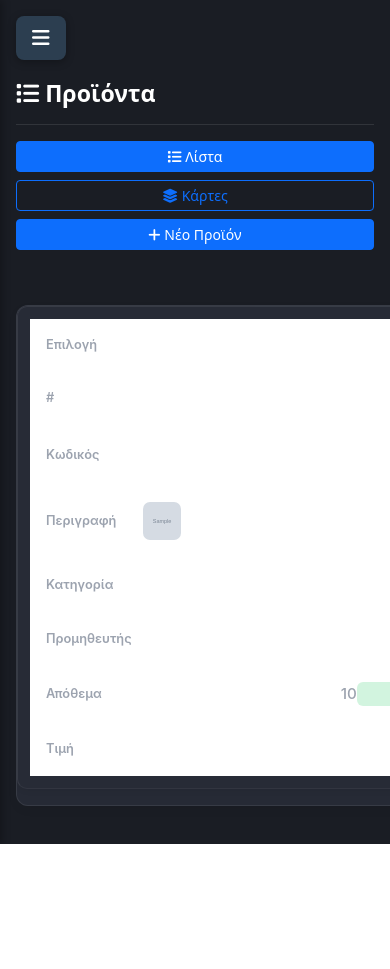
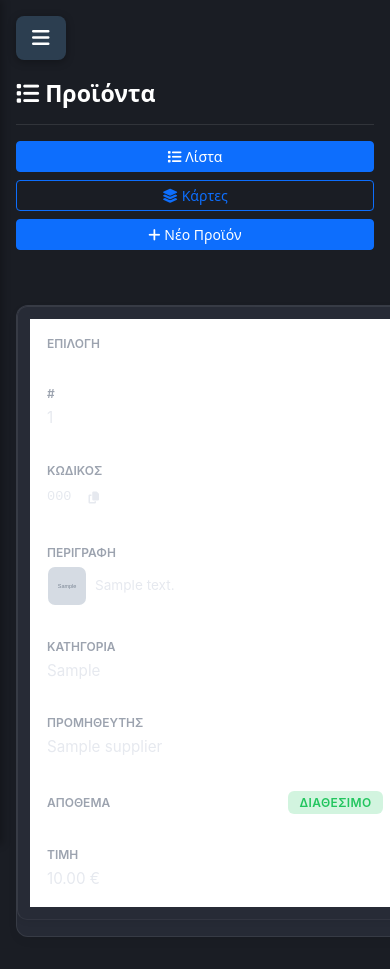
Before and after one commit to Dimitrios-Mourtzilas1999/apotheke, a Django app: page /product/products/list in a window 390 px wide. Before the commit the page ends 844 px from the top, so only its background shows below. Run offline with Django 5.2, Linux system fonts and the light colour scheme; tables that the repository leaves empty hold one stand-in row (values such as "Sample post"); grey boxes marked "Sample" are stand-in pictures; some libraries are stand-ins or nearby versions.

Commit message:
Simplify mobile table layout to vertical stack
- Change table cells from horizontal to vertical flex on mobile
- Labels now appear above content instead of beside it
- This is more reliable and common mobile pattern
- Simplify nested flex containers to justify left
- Remove complex ordering and flex-shrink logic
- Keep checkbox and stock cells as row layout for better UX
- Make labels uppercase and smaller for visual hierarchy
- Remove min-width constraints that were causing issues

```diff
--- a/inventory/static/inventory/products/css/product_list.css
+++ b/inventory/static/inventory/products/css/product_list.css
@@ -174,76 +174,65 @@
 
   .products-table td {
     display: flex;
-    justify-content: space-between;
-    align-items: center;
+    flex-direction: column;
     padding: 0.5rem 0;
-    border: none;
     border-bottom: 1px solid rgba(255,255,255,0.05);
     font-size: 0.85rem;
+    align-items: flex-start;
   }
 
   .products-table td::before {
     content: attr(data-label);
     font-weight: 600;
     color: #9ca3af;
-    font-size: 0.8rem;
-    flex-shrink: 0;
-    margin-right: 1rem;
-    min-width: 80px;
+    font-size: 0.75rem;
+    margin-bottom: 0.25rem;
+    text-transform: uppercase;
   }
 
-  .products-table td > * {
-    flex: 1;
-    text-align: right;
-    justify-content: flex-end;
+  .products-table td:last-child {
+    border-bottom: none;
   }
 
-  /* Fix nested flex containers in table cells */
+  /* Fix nested flex containers */
   .products-table td .d-flex {
-    justify-content: flex-end;
+    width: 100%;
+    justify-content: flex-start;
     gap: 0.5rem;
+    align-items: center;
   }
 
-  /* Fix checkbox cell */
+  /* Fix checkbox */
   .products-table td[data-label="Επιλογή"] {
+    flex-direction: row;
     justify-content: space-between;
+    align-items: center;
   }
 
-  .products-table td[data-label="Επιλογή"] input {
-    flex: 0;
+  .products-table td[data-label="Επιλογή"]::before {
+    margin-bottom: 0;
   }
 
-  /* Fix barcode link cell */
-  .products-table td[data-label="Κωδικός"] .d-flex {
-    flex-wrap: wrap;
-  }
-
+  /* Fix barcode link */
   .products-table td[data-label="Κωδικός"] .barcode-link {
-    font-size: 0.8rem;
+    font-size: 0.85rem;
     word-break: break-all;
   }
 
-  /* Fix description cell with image */
-  .products-table td[data-label="Περιγραφή"] .d-flex {
-    flex-wrap: wrap;
-  }
-
+  /* Fix description cell */
   .products-table td[data-label="Περιγραφή"] span {
-    flex: 1;
-    text-align: right;
+    font-size: 0.85rem;
   }
 
   /* Fix stock cell */
   .products-table td[data-label="Απόθεμα"] {
-    flex-wrap: wrap;
+    flex-direction: row;
+    justify-content: space-between;
+    align-items: center;
   }
 
-  .products-table td[data-label="Απόθεμα"] .stock-badge {
-    order: 2;
-  }
-
-  .products-table td[data-label="Απόθεμα"] .stock-number {
-    order: 1;
+  .products-table td[data-label="Απόθεμα"]::before {
+    margin-bottom: 0;
   }
 
   /* Fix product thumbnail on mobile */
```
